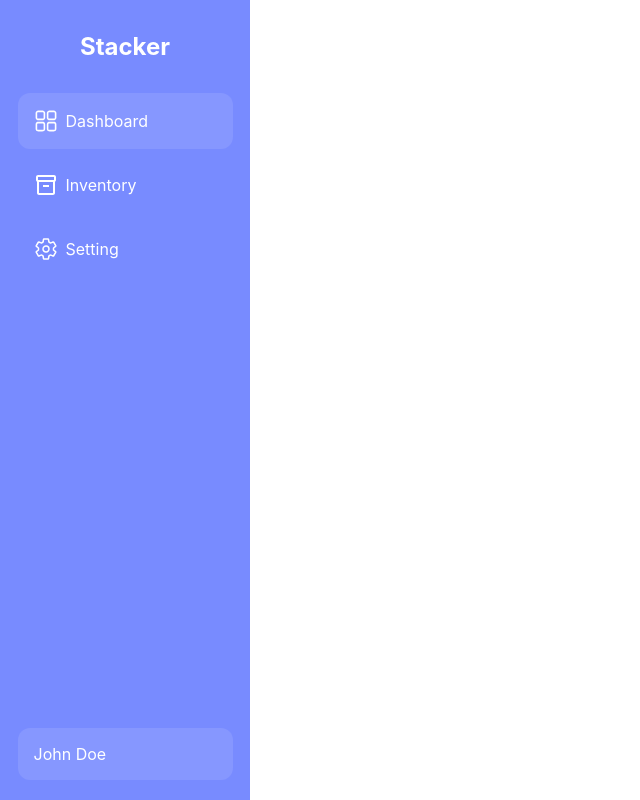
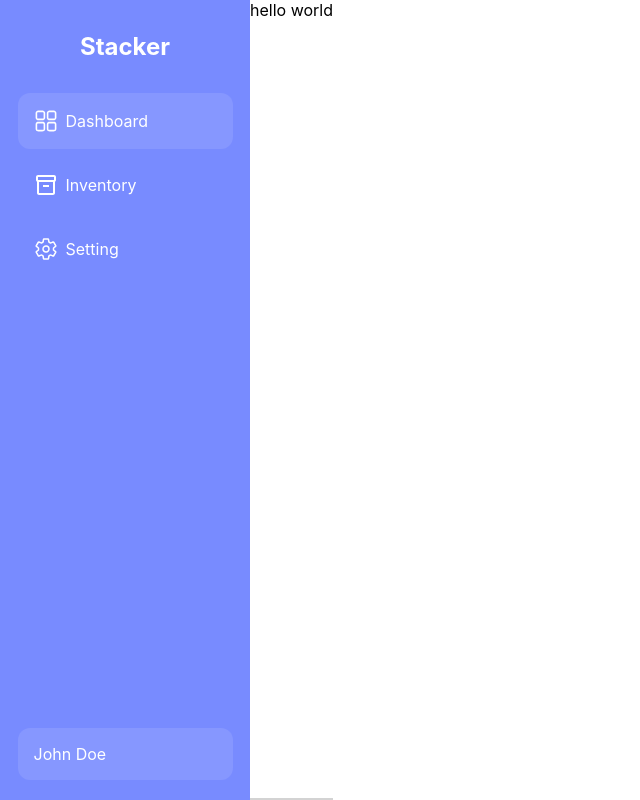
Before and after one commit to CenturyOrb/QR-Stacker, a React (Vite) app: page / in a window 1280 px wide. Shown: the whole page, without its empty margins (0-640 px from the left). Built offline with nearby package versions, Linux system fonts and the light colour scheme.

Commit message:
Made search bar component

```diff
--- a/src/components/main/Main.jsx
+++ b/src/components/main/Main.jsx
@@ -3,6 +3,9 @@ import styles from './main.module.css'
 const Main = () => {
 	return(
 		<main className={styles.main}>
+			<header className={styles.header}>
+				hello world
+			</header>
 		</main>
 	);
 }
--- a/src/components/main/main.module.css
+++ b/src/components/main/main.module.css
@@ -3,4 +3,9 @@
 	gap: 1rem;
 
 	flex: 1;
+	color: black;
 }
+
+.header {
+	border-bottom: 2px solid lightgrey;
+}
```
Also changed, not shown: src/components/search-bar/SearchBar.jsx (added, +12 -0 lines), src/components/search-bar/searchbar.module.css (added, +9 -0 lines).
